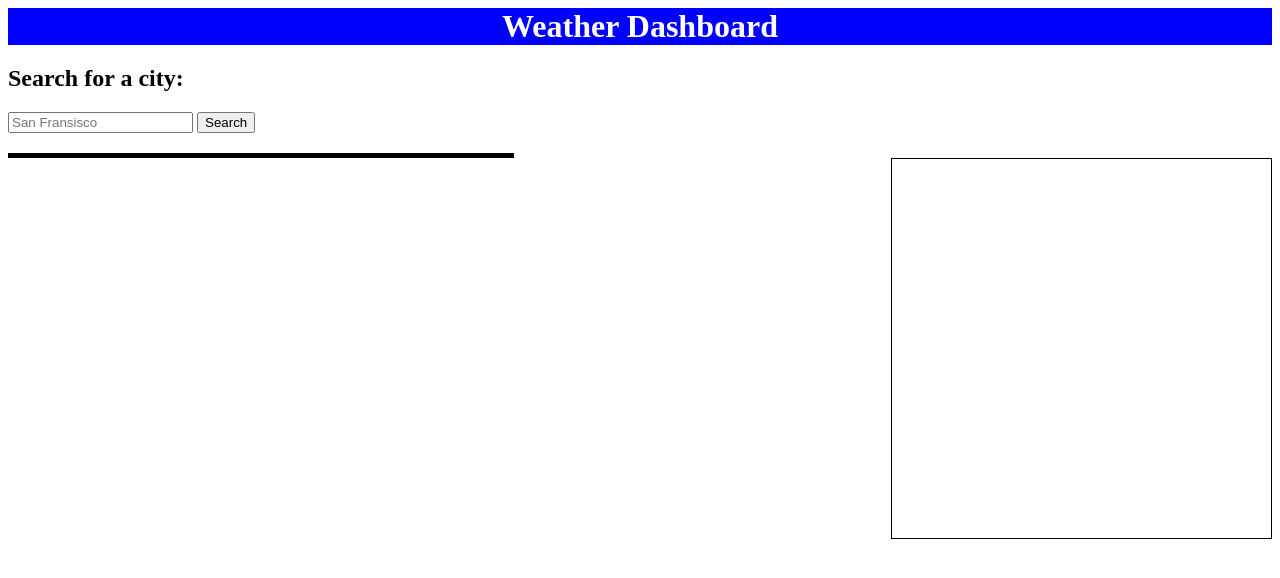
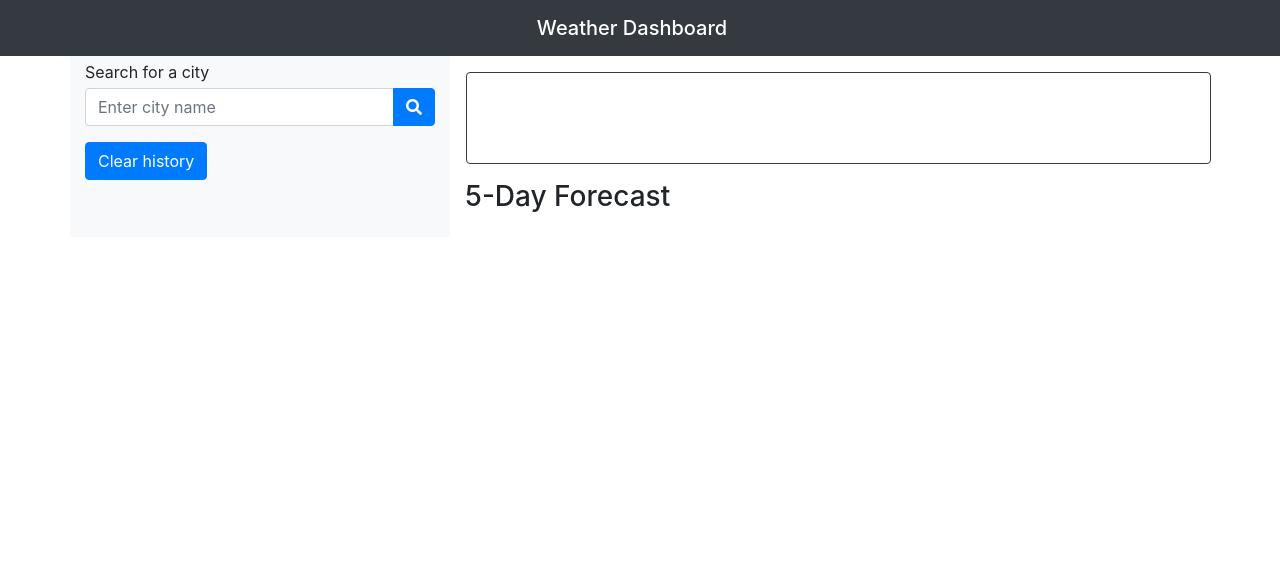
Before and after one commit to TroyBohrer8/Weather-Dashboard, a plain HTML site: page index.html in a window 1280 px wide. Drawn offline with nearby package versions, Linux system fonts and the light colour scheme; files that its build step writes are made by us from their sources.

Commit message:
re-did index.html page

```diff
--- a/index.html
+++ b/index.html
@@ -2,20 +2,80 @@
 <html lang="en">
 <head>
     <meta charset="UTF-8">
-    <meta http-equiv="X-UA-Compatible" content="IE=edge">
     <meta name="viewport" content="width=device-width, initial-scale=1.0">
+    <meta http-equiv="X-UA-Compatible" content="ie=edge">
+    <link rel="stylesheet" href="https://stackpath.bootstrapcdn.com/bootstrap/4.3.1/css/bootstrap.min.css" integrity="sha384-ggOyR0iXCbMQv3Xipma34MD+dH/1fQ784/j6cY/iJTQUOhcWr7x9JvoRxT2MZw1T" crossorigin="anonymous">
+    <link rel="stylesheet" href="https://cdnjs.cloudflare.com/ajax/libs/font-awesome/5.11.2/css/all.min.css">
+    <link rel="stylesheet" href="./assets/css/style.css">
     <title>Weather Dashboard</title>
-    <link rel="stylesheet" href="style.css">
 </head>
 <body>
-    <h1>Weather Dashboard</h1>
-
-    <div class="search-card">
-        <h2>Search for a city:</h2>
-        <input type="text" placeholder="San Fransisco">
-        <button class="searchBtn">Search</button>
+    <nav class="navbar navbar-dark bg-dark">
+        <span class="navbar-brand mb-0 h1 w-100 text-center">Weather Dashboard</span>
+    </nav>
+    <div class="container">
+        <div class="row">
+            <div class="col-4 bg-light">
+                <p class="search-header my-1">Search for a city</p>
+                <div class="input-group mb-3">
+                    <input id="city-input" type="text" class="form-control" placeholder="Enter city name" aria-label="Enter city name">
+                    <div class="input-group-append">
+                        <button class="btn btn-primary" type="button" id="search-button">
+                            <i class="fas fa-search"></i>
+                        </button>
+                    </div>
+                </div>
+                <button class="btn btn-primary mb-3" type="button" id="clear-history">Clear history</button>
+                <form id="history"></form>
+            </div>
+            <div class="col-8">
+                <div class="row mr-0">
+                    <div class="col-12 border border-dark m-3 rounded">
+                        <div class="row">
+                            <div class="col-12">
+                                <span id="city-name" class="city-name align-middle"></span>
+                                <img id="current-pic" src="placeholder" alt="">
+                            </div>
+                        </div>
+                        <div class="row">
+                            <div class="col-12">
+                                <p id="temperature"></p>
+                            </div>
+                        </div>
+                        <div class="row">
+                            <div class="col-12">
+                                <p id="humidity"></p>
+                            </div>
+                        </div>
+                        <div class="row">
+                            <div class="col-12">
+                                <p id="wind-speed"></p>
+                            </div>
+                        </div>
+                        <div class="row">
+                            <div class="col-12 d-flex">
+                                <p id="UV-index"></p>
+                            </div>
+                        </div>
+                    </div>
+                </div>
+                <div class="row">
+                    <div class="col-12">
+                        <h3>5-Day Forecast</h3>
+                    </div>
+                </div>
+                <div class="row">
+                    <div class="col forecast bg-primary text-white ml-3 mb-3 rounded"></div>
+                    <div class="col forecast bg-primary text-white ml-3 mb-3 rounded"></div>
+                    <div class="col forecast bg-primary text-white ml-3 mb-3 rounded"></div>
+                    <div class="col forecast bg-primary text-white ml-3 mb-3 rounded"></div>
+                    <div class="col forecast bg-primary text-white ml-3 mb-3 rounded"></div>
+                </div>
+            </div>
+        </div>
     </div>
 
-    <div class="city-results"></div>
+    <script src="https://unpkg.com/axios/dist/axios.min.js"></script>
+    <script src="./assets/js/script.js"></script>
 </body>
 </html>
```
Also changed, not shown: script.js (+40 -13 lines).
